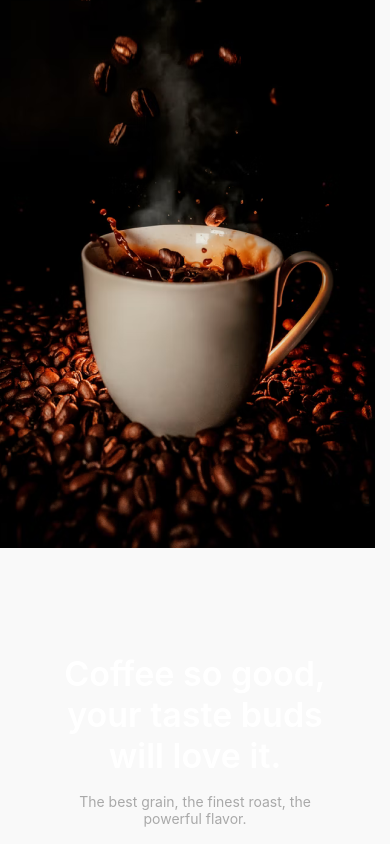
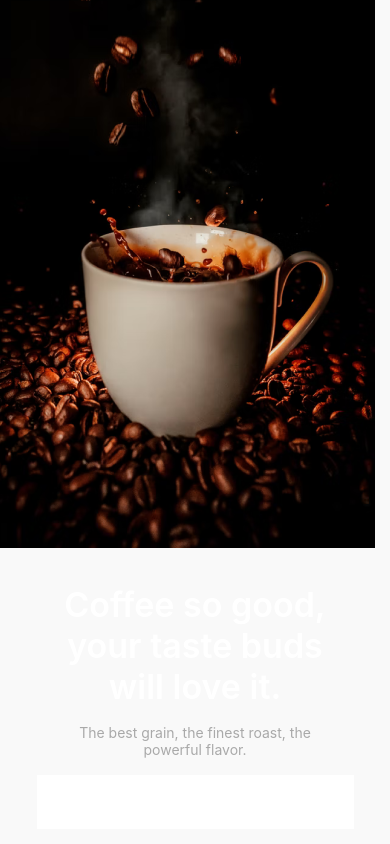
Before and after one commit to achiewe/coffee-shop-project-react-native, a React Native app: screen / in a window 390 px wide. Built offline with nearby package versions, Linux system fonts and the light colour scheme.

Commit message:
styled image button

```diff
--- a/components/Login.tsx
+++ b/components/Login.tsx
@@ -45,6 +45,7 @@ const styles = StyleSheet.create({
     alignItems: 'center',
     justifyContent: 'center',
     gap: 17,
+    paddingBottom: 15,
   },
 
   coffeeTitle: {
@@ -65,5 +66,9 @@ const styles = StyleSheet.create({
     width: 250,
   },
 
-  button: {},
+  button: {
+    width: 317,
+    height: 54,
+    backgroundColor: '#FFF',
+  },
 });
```
